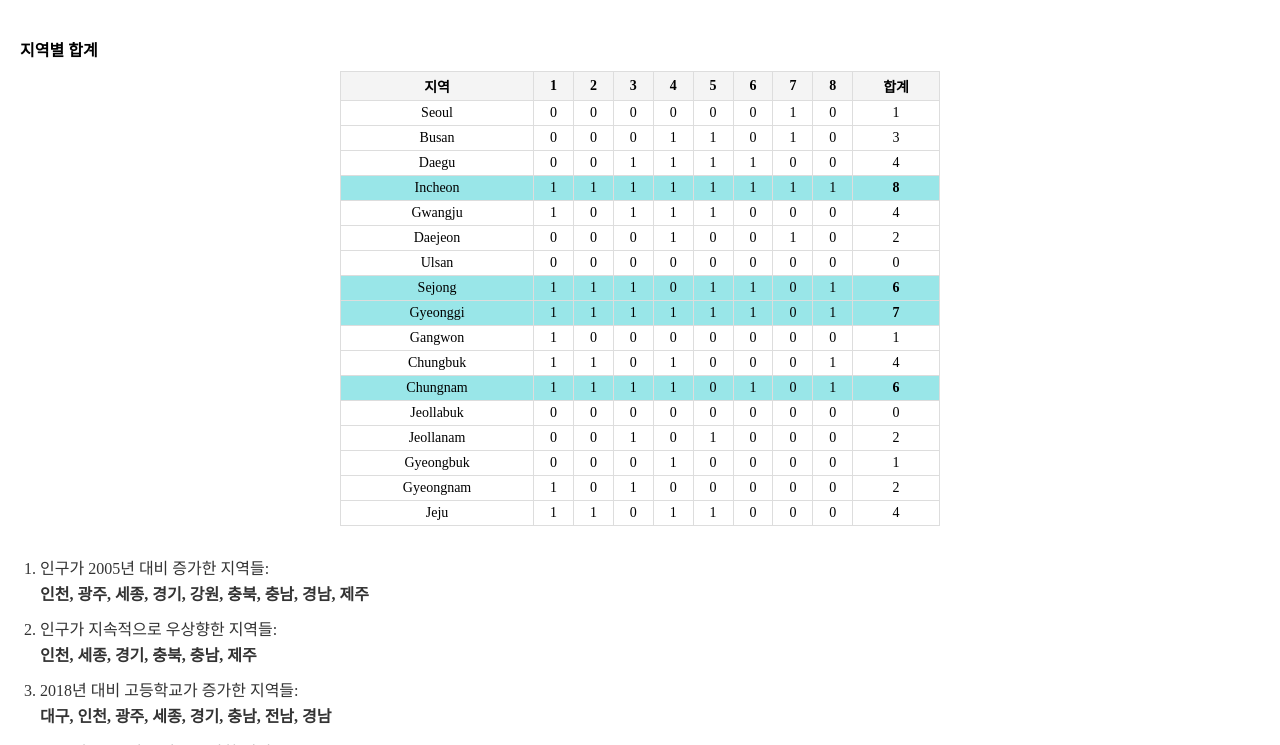
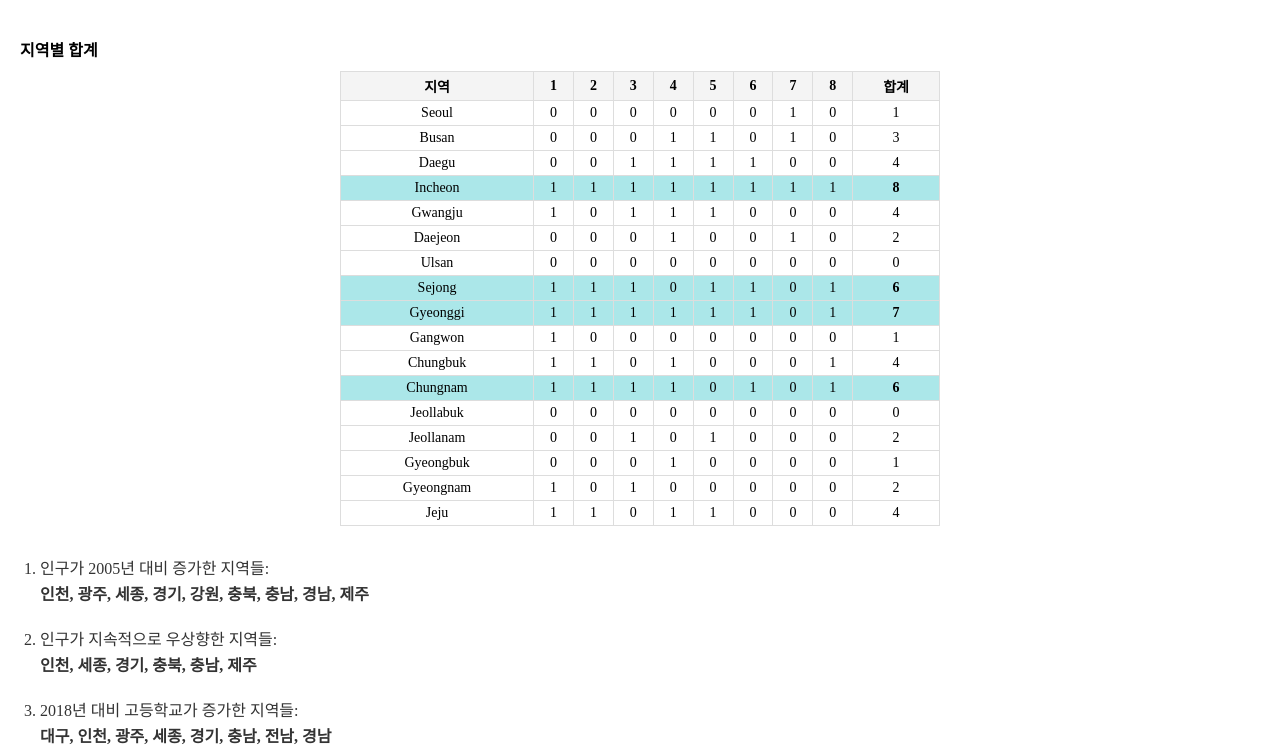
Before and after one commit to dev-tinkerbell/population, a plain HTML site: page 5.html in a window 1280 px wide. Shown: the part 55-800 px from the top of the page. Drawn offline with Linux system fonts and the light colour scheme.

Commit message:
fix: detail 수정

```diff
--- a/styles.css
+++ b/styles.css
@@ -95,6 +95,10 @@ header h1 {
 header button {
   font-size: 18px;
   color: #0e141b;
+}
+
+header .close {
+  float: right;
 }
 
 /* main */
@@ -217,7 +221,7 @@ th {
 }
 
 tr.selected {
-  background-color: #99e6e8;
+  background-color: #abe7e9;
 }
 
 .custom-list {
@@ -227,7 +231,7 @@ tr.selected {
 }
 
 .custom-list li {
-  margin-bottom: 10px;
+  margin-bottom: 20px;
   line-height: 1.6;
   font-size: 16px;
   color: #333;
```
